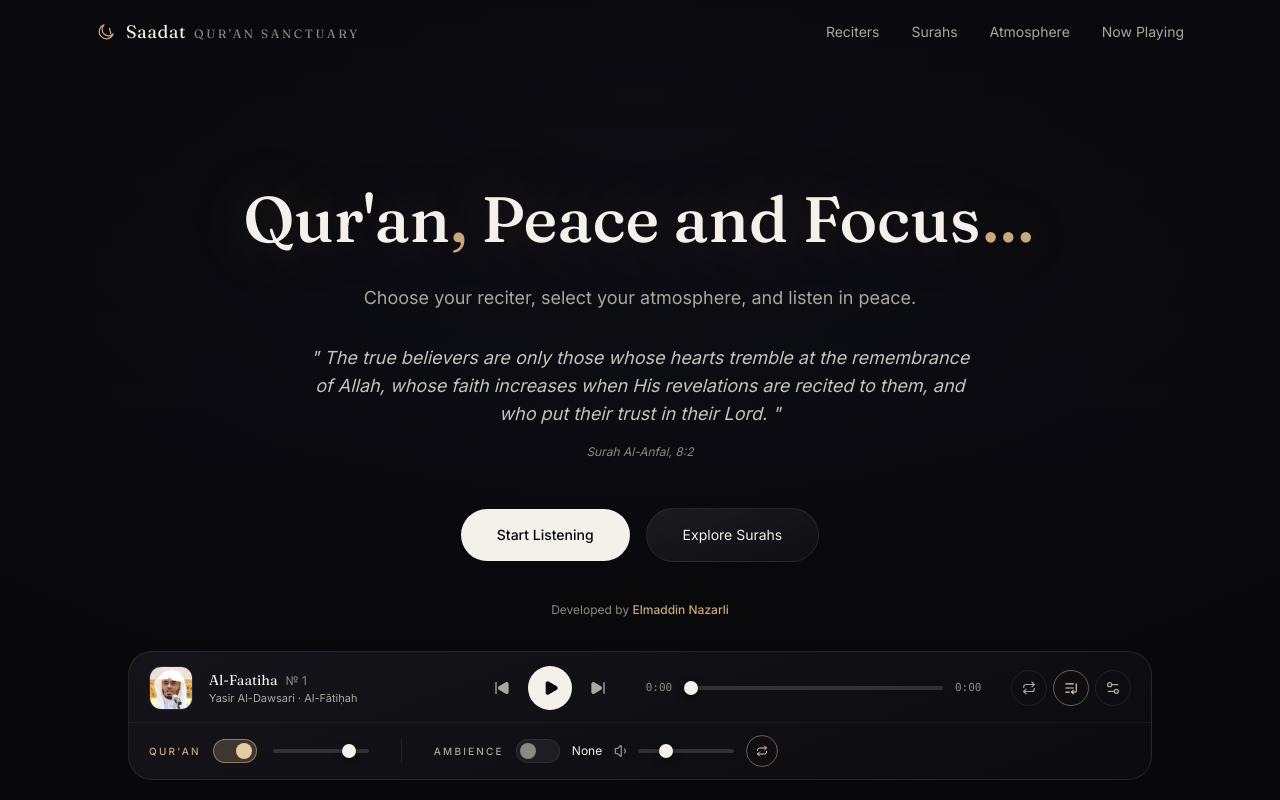
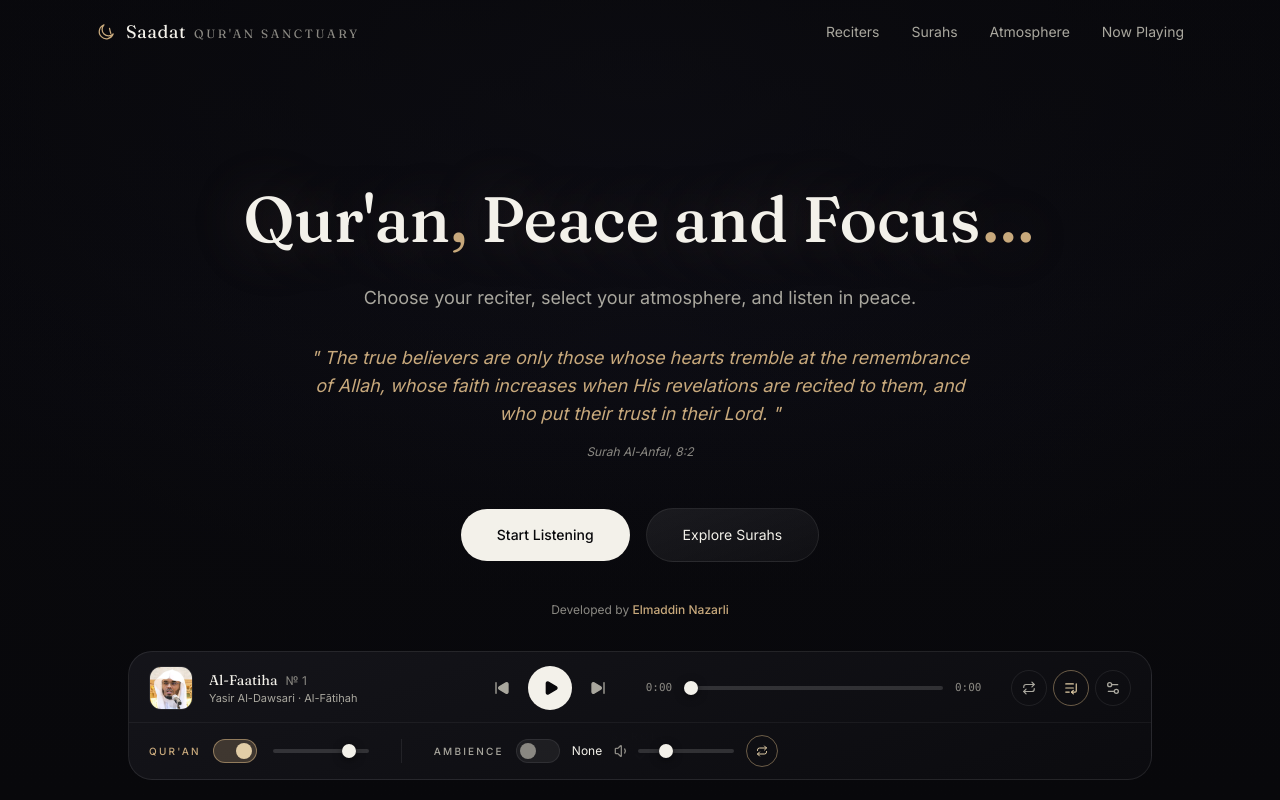
Before and after one commit to nazarlielmaddin/quran, a Next.js app: page / in a window 1280 px wide. Shown: the top 800 px of the page. Built offline with nearby package versions, Linux system fonts and the light colour scheme.

Commit message:
feat(hero): style Anfal ayah with gold color

```diff
--- a/components/Hero.tsx
+++ b/components/Hero.tsx
@@ -47,7 +47,7 @@ export function Hero() {
 
         <motion.blockquote
           variants={item}
-          className="mt-8 max-w-2xl text-center text-mist/80 italic text-base sm:text-lg"
+          className="mt-8 max-w-2xl text-center text-gold italic text-base sm:text-lg"
         >
           <p className="mb-2">"&nbsp;{ANFAL_AYAH}&nbsp;"</p>
           <cite className="text-xs text-mist-faint">Surah Al-Anfal, 8:2</cite>
```
